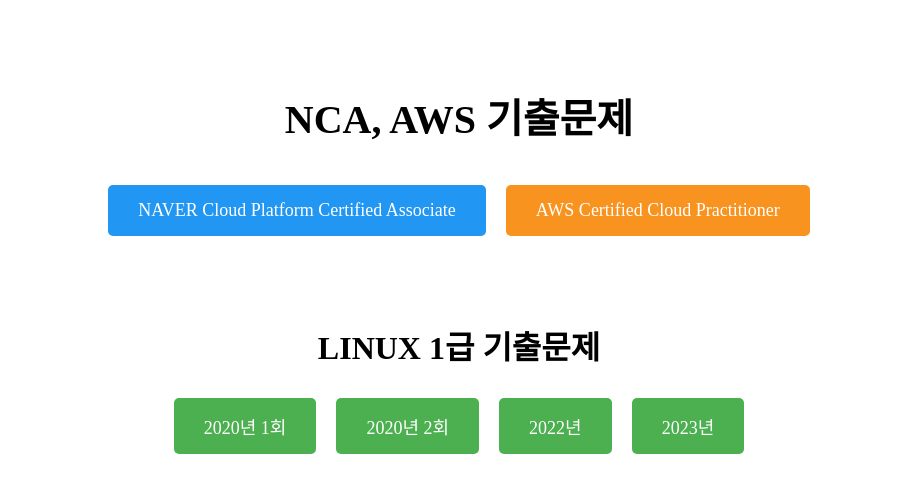
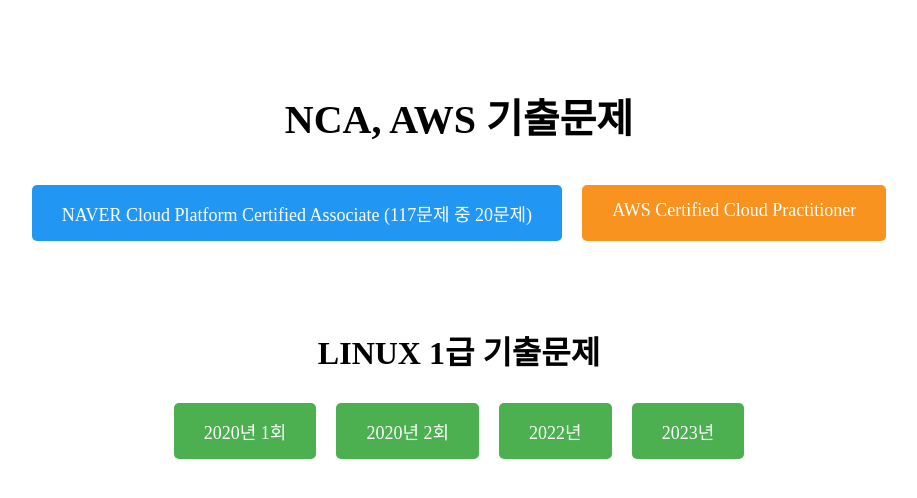
Before and after one commit to Stradivirus/exam_serverless, a React (Vite) app in the folder front/: page / in a window 1280 px wide. Shown: the top 498 px of the page, without its empty margins (181-1098 px from the left). Built offline with nearby package versions, Linux system fonts and the light colour scheme.

Commit message:
[up] 업로드 test2

```diff
--- a/front/src/App.tsx
+++ b/front/src/App.tsx
@@ -47,7 +47,7 @@
          to="/nca/quiz"
          style={{...buttonStyle, backgroundColor: '#2196F3'}}
        >
-         NAVER Cloud Platform Certified Associate
+         NAVER Cloud Platform Certified Associate (117문제 중 20문제)
        </Link>
 
        <Link
```
